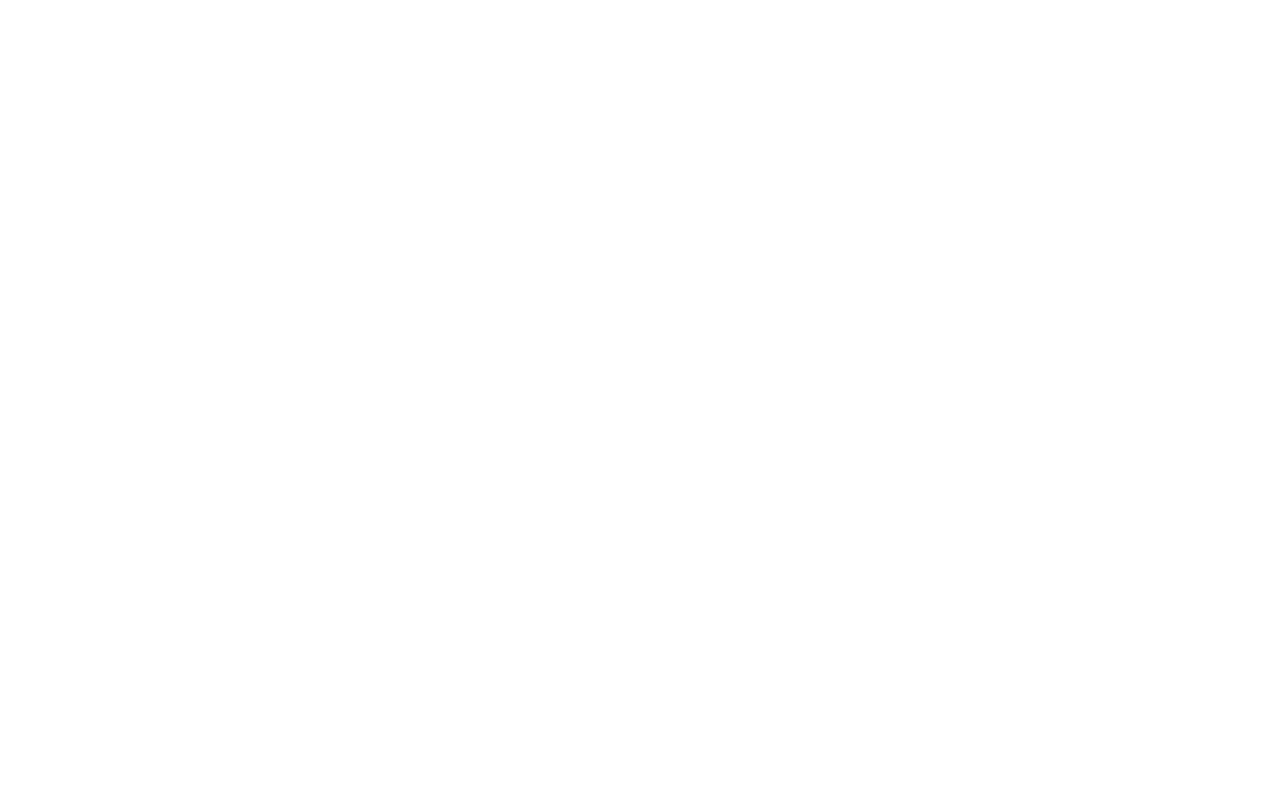
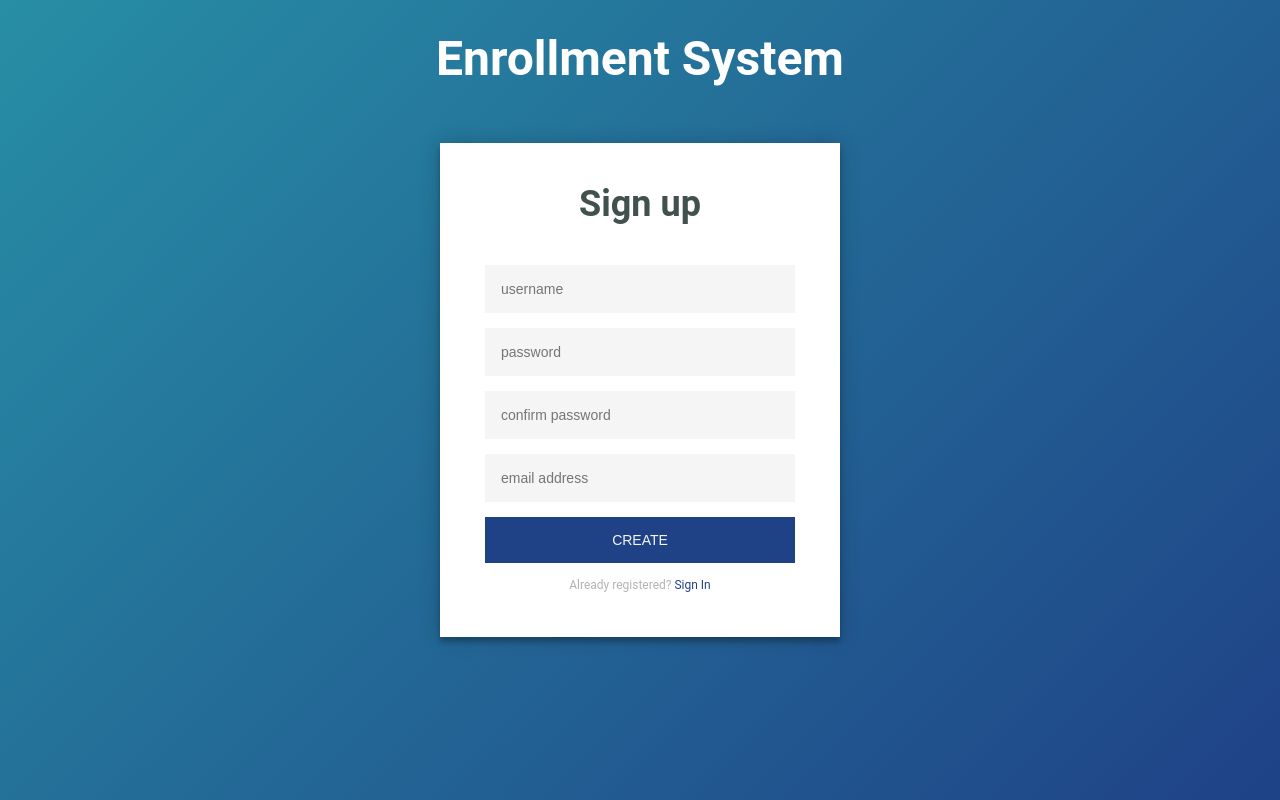
Before and after one commit to mbalcer/Enrollment-system, an Angular app in the folder enrollment-system-client/: page /register in a window 1280 px wide. Before the commit this address led to /. Built offline with nearby package versions, Linux system fonts and the light colour scheme.

Commit message:
Added register page template

```diff
--- a/enrollment-system-client/src/app/login/login.component.scss
+++ b/enrollment-system-client/src/app/login/login.component.scss
@@ -1,4 +1,4 @@
-@import "../../variables";
+@import "../../variables.scss";
 
 .all {
   background: linear-gradient(135deg, $base-color-light, $base-color);
@@ -15,7 +15,7 @@
 }
 
 .login-page {
-  width: 360px;
+  width: 400px;
   padding: 4% 0 0;
   margin: auto;
 }
--- a/enrollment-system-client/src/app/register/register.component.html
+++ b/enrollment-system-client/src/app/register/register.component.html
@@ -1 +1,64 @@
-<p>register works!</p>
+<div class="all">
+  <div class="logo">
+    Enrollment System
+  </div>
+  <div class="register-page">
+    <div class="form">
+      <h2>Sign up</h2>
+      <form class="register-form" (ngSubmit)="registerForm.form.valid && signUp()" #registerForm="ngForm">
+        <input type="text"
+               placeholder="username"
+               name="register-username"
+               [(ngModel)]="userToRegister.login"
+               #registerUsername="ngModel"
+               [ngClass]="{ 'is-invalid': registerForm.submitted && registerUsername.invalid }"
+               required minlength="6" maxlength="20"
+        />
+        <p class="message error invalid" *ngIf="registerForm.submitted && registerUsername.invalid">
+          <span *ngIf="registerUsername.errors?.required">Username is required</span>
+          <span *ngIf="registerUsername.errors?.minlength">Username must min 6 letters</span>
+        </p>
+        <input type="password"
+               placeholder="password"
+               name="register-password"
+               [(ngModel)]="userToRegister.password"
+               #registerPassword="ngModel"
+               [ngClass]="{ 'is-invalid': registerForm.submitted && registerPassword.invalid }"
+               required minlength="8" maxlength="40"
+        />
+        <p class="message error invalid" *ngIf="registerForm.submitted && registerPassword.invalid">
+          <span *ngIf="registerPassword.errors?.required">Password is required</span>
+          <span *ngIf="registerPassword.errors?.minlength">Password must min 8 letters</span>
+        </p>
+        <input type="password"
+               placeholder="confirm password"
+               name="register-confirm-password"
+               [(ngModel)]="userToRegister.confirmPassword"
+               #registerConfirmPassword="ngModel"
+               [ngClass]="{ 'is-invalid': registerForm.submitted && registerConfirmPassword.invalid }"
+               required pattern="{{registerPassword.value}}"
+        />
+        <p class="message error invalid" *ngIf="registerForm.submitted && registerConfirmPassword.invalid">
+          <span *ngIf="registerConfirmPassword.errors?.required">Confirm password is required</span>
+          <span *ngIf="registerConfirmPassword.errors?.pattern">Password & Confirm Password must be the same</span>
+        </p>
+        <input type="text"
+               placeholder="email address"
+               name="register-email"
+               [(ngModel)]="userToRegister.email"
+               #registerEmail="ngModel"
+               [ngClass]="{ 'is-invalid': registerForm.submitted && registerEmail.invalid}"
+               required email
+        />
+        <p class="message error invalid" *ngIf="registerForm.submitted && registerEmail.invalid">
+          <span *ngIf="registerEmail.errors?.required">Email is required</span>
+          <span *ngIf="registerEmail.errors?.email">Field is not a valid email</span>
+        </p>
+
+        <button>create</button>
+        <p class="message error" id="errorRegister"></p>
+        <p class="message">Already registered? <a href="#">Sign In</a></p>
+      </form>
+    </div>
+  </div>
+</div>
--- /dev/null
+++ b/enrollment-system-client/src/app/register/register.component.scss
@@ -0,0 +1,9 @@
+.form {
+  margin: 0 auto auto;
+}
+
+.register-page {
+  width: 400px;
+  padding: 2% 0 0;
+  margin: auto;
+}
--- a/enrollment-system-client/src/app/register/register.component.ts
+++ b/enrollment-system-client/src/app/register/register.component.ts
@@ -3,13 +3,29 @@
 @Component({
   selector: 'app-register',
   templateUrl: './register.component.html',
-  styleUrls: ['./register.component.css']
+  styleUrls: ['../login/login.component.scss', './register.component.scss']
 })
 export class RegisterComponent implements OnInit {
+
+  userToRegister: UserRegisterViewModel = {
+    login: '',
+    password: '',
+    confirmPassword: '',
+    email: ''
+  };
 
   constructor() { }
 
   ngOnInit(): void {
   }
 
+  signUp() {
+  }
 }
+
+export interface UserRegisterViewModel {
+  login: string;
+  password: string;
+  confirmPassword: string;
+  email: string;
+}
```
Also changed, not shown: enrollment-system-client/src/app/app-routing.module.ts (+5 -3 lines), enrollment-system-client/src/app/register/register.component.css (deleted).
